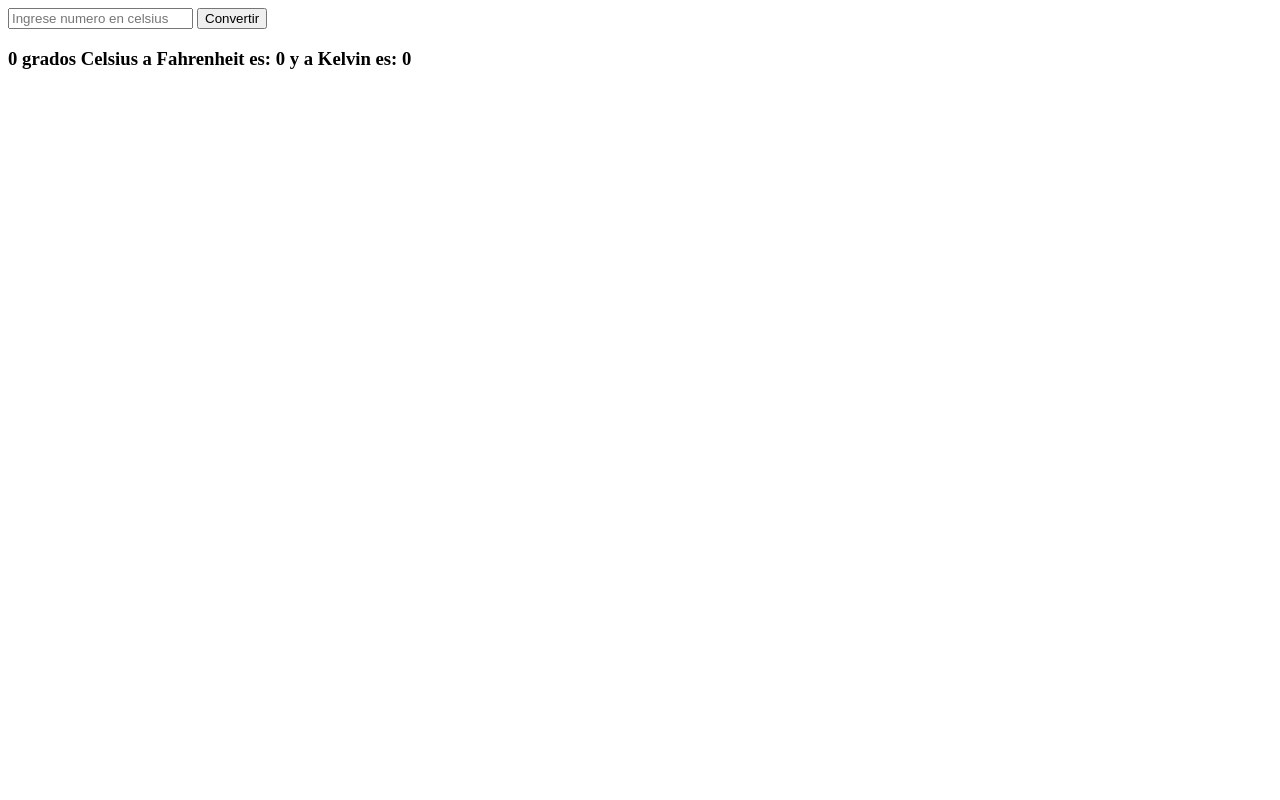
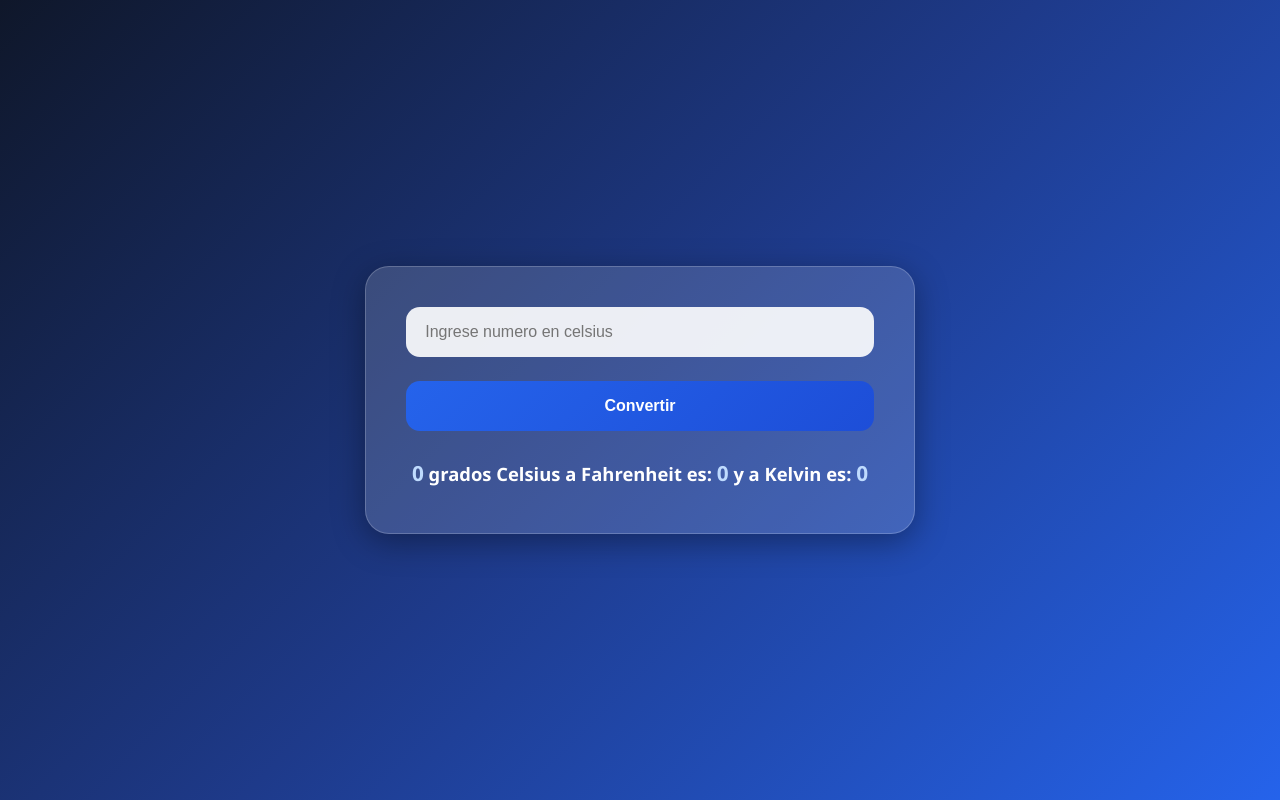
Before and after one commit to Fasalpa/logica-programacion-2, a website: page index.html in a window 1280 px wide. Drawn offline with Linux system fonts and the light colour scheme.

Commit message:
Agregar Css

```diff
--- a/index.html
+++ b/index.html
@@ -3,7 +3,8 @@
   <head>
     <meta charset="UTF-8" />
     <meta name="viewport" content="width=device-width, initial-scale=1.0" />
-    <title>Document</title>
+    <title>Conversor Celsius</title>
+    <link rel="stylesheet" href="styles.css" />
   </head>
   <body>
     <main>
--- /dev/null
+++ b/styles.css
@@ -0,0 +1,70 @@
+* {
+  margin: 0;
+  padding: 0;
+  box-sizing: border-box;
+}
+
+body {
+  display: flex;
+  justify-content: center;
+  align-items: center;
+  font-family: "Segoe UI", Tahoma, Geneva, Verdana, sans-serif;
+  background: linear-gradient(135deg, #0f172a, #1e3a8a, #2563eb);
+  min-height: 100vh;
+}
+
+main {
+  display: flex;
+  flex-direction: column;
+  background: rgba(255, 255, 255, 0.15);
+  width: 90%;
+  max-width: 550px;
+  padding: 2.5rem;
+  border-radius: 24px;
+  border: 1px solid rgba(255, 255, 255, 0.2);
+  box-shadow: 0 8px 32px rgba(0, 0, 0, 0.35);
+  gap: 1.5rem;
+}
+
+input {
+  padding: 1rem 1.2rem;
+  border: none;
+  outline: none;
+  border-radius: 14px;
+  font-size: 1rem;
+  background: rgba(255, 255, 255, 0.9);
+  transition: 0.3s ease;
+}
+
+button {
+  background: linear-gradient(135deg, #2563eb, #1d4ed8);
+  color: white;
+  padding: 1rem;
+  border-radius: 14px;
+  border: none;
+  font-size: 1rem;
+  font-weight: bold;
+  cursor: pointer;
+  transition: all 0.3s ease;
+}
+
+button:hover {
+  transform: translateY(-2px);
+  box-shadow: 0 10px 10px rgba(37, 99, 235, 0.4);
+}
+
+button:active {
+  transform: scale(0.97);
+}
+h3 {
+  color: white;
+  text-align: center;
+  font-size: 1.15rem;
+  line-height: 1.8;
+}
+
+span {
+  color: #bfdbfe;
+  font-weight: bold;
+  font-size: 1.3rem;
+}
```
